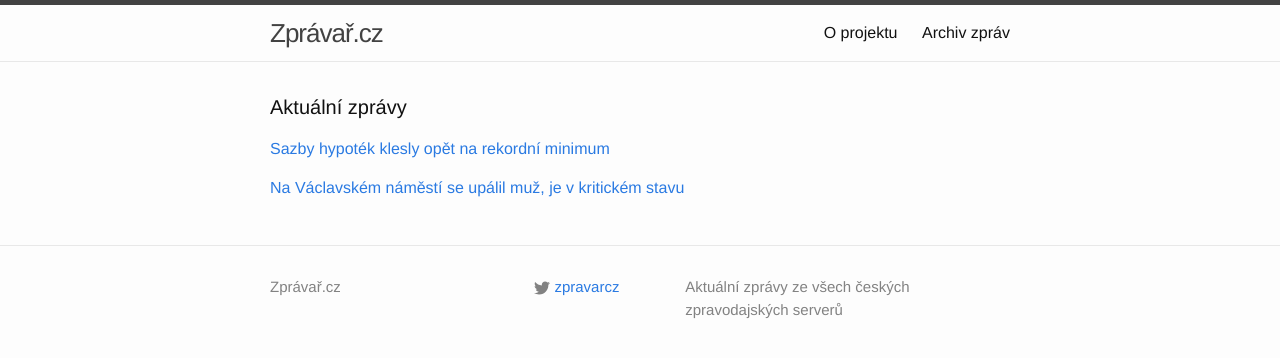
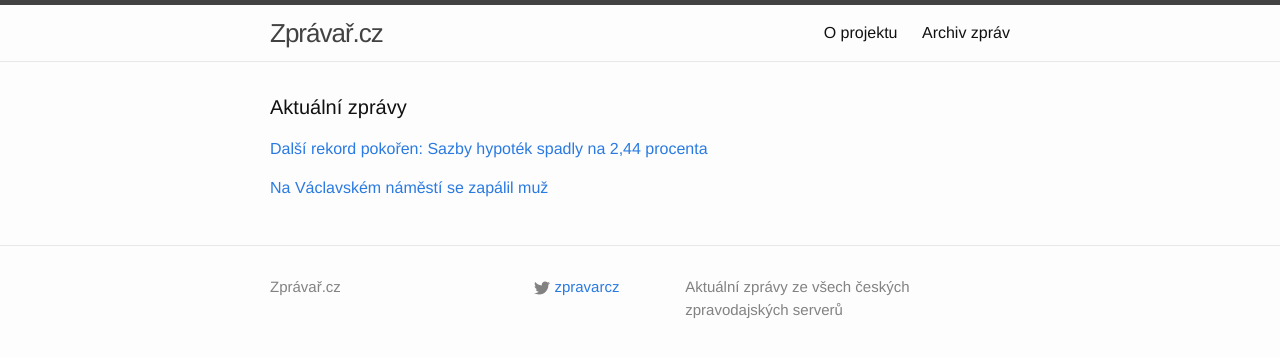
Before and after one commit to adliska/zpravar, a Jekyll site: the page built from index.html, in a window 1280 px wide. Shown: the top 358 px of the page. Built offline with Jekyll 4.4.1, drawn with Linux system fonts in a browser that asks for light colours.

Commit message:
zpravar news update

```diff
--- a/index.html
+++ b/index.html
@@ -5,17 +5,19 @@ layout: default
 <div class="home">
     <h1 class="page-heading">Aktuální zprávy</h1>
 
-<p><a href="javascript:;" onclick="toggle_visibility('zpravy0')">Sazby hypoték klesly opět na rekordní minimum </a></p>
+<p><a href="javascript:;" onclick="toggle_visibility('zpravy0')">Další rekord pokořen: Sazby hypoték spadly na 2,44 procenta</a></p>
 <div id="zpravy0" style="display:none">
 <ul>
+<li><a href=http://www.ceskatelevize.cz/ct24/ekonomika/295726-dalsi-rekord-pokoren-sazby-hypotek-spadly-na-2-44-procenta/>Další rekord pokořen: Sazby hypoték spadly na 2,44 procenta - www.ceskatelevize.cz</a></li>
 <li><a href=http://www.novinky.cz/ekonomika/356575-sazby-hypotek-klesly-opet-na-rekordni-minimum.html>Sazby hypoték klesly opět na rekordní minimum  - www.novinky.cz</a></li>
 <li><a href=http://zpravy.aktualne.cz/finance/hypoteky-dal-zlevnuji-prumerna-sazba-prolomila-2-5-procenta/r~a7bf4032853d11e49fc3002590604f2e/>Hypotéky dál zlevňují. Průměrná sazba prolomila 2,5 procenta - zpravy.aktualne.cz</a></li>
 <li><a href=http://www.financninoviny.cz/zpravodajstvi/zpravy/sazby-hypotek-klesly-opet-na-rekordni-minimum-2-44-procenta/1159801>Sazby hypoték klesly opět na rekordní minimum 2,44 procenta - www.financninoviny.cz</a></li>
 <li><a href=http://finance.idnes.cz/prumerne-urokove-sazby-hypotek-listopad-2014-fe8-/hypoindex.aspx?c=A141216_131412_hypoindex_zuk>Úrokové sazby hypoték míří na jih, praví finanční hantýrka - finance.idnes.cz</a></li>
 </ul>
-</div><p><a href="javascript:;" onclick="toggle_visibility('zpravy1')">Na Václavském náměstí se upálil muž, je v kritickém stavu</a></p>
+</div><p><a href="javascript:;" onclick="toggle_visibility('zpravy1')">Na Václavském náměstí se zapálil muž </a></p>
 <div id="zpravy1" style="display:none">
 <ul>
+<li><a href=http://www.novinky.cz/krimi/356573-na-vaclavskem-namesti-se-zapalil-muz.html>Na Václavském náměstí se zapálil muž  - www.novinky.cz</a></li>
 <li><a href=http://zpravy.aktualne.cz/regiony/praha/na-vaclavskem-namesti-se-upalil-muz-je-v-kritickem-stavu/r~8e08a3c685ac11e490f70025900fea04/>Na Václavském náměstí se upálil muž, je v kritickém stavu - zpravy.aktualne.cz</a></li>
 <li><a href=http://www.novinky.cz/krimi/356573-na-vaclavskem-namesti-se-pokusil-upalit-muz.html>Na Václavském náměstí se pokusil upálit muž  - www.novinky.cz</a></li>
 <li><a href=http://www.ceskenoviny.cz/zpravy/zpravy/na-vaclavskem-namesti-se-v-noci-pokusil-upalit-muz/1159827>Na Václavském náměstí se v noci pokusil upálit muž - www.ceskenoviny.cz</a></li>
```
